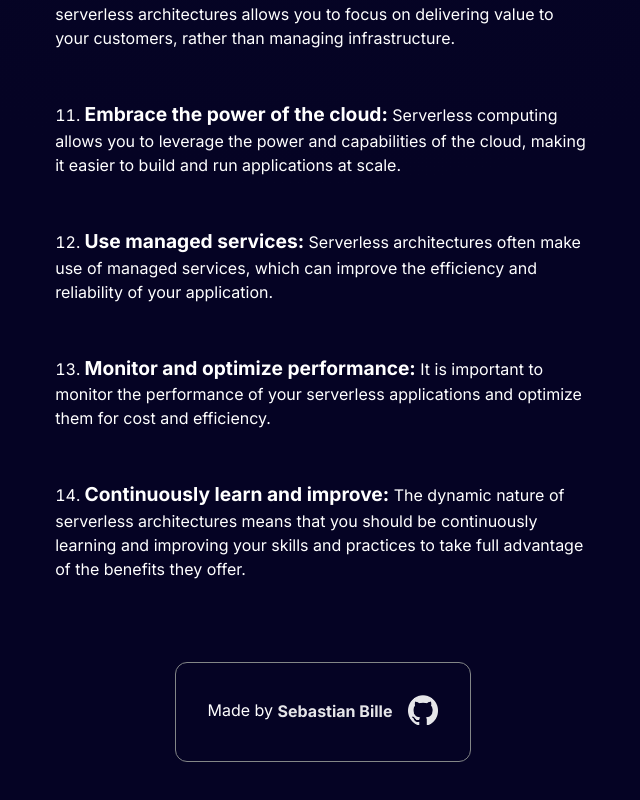
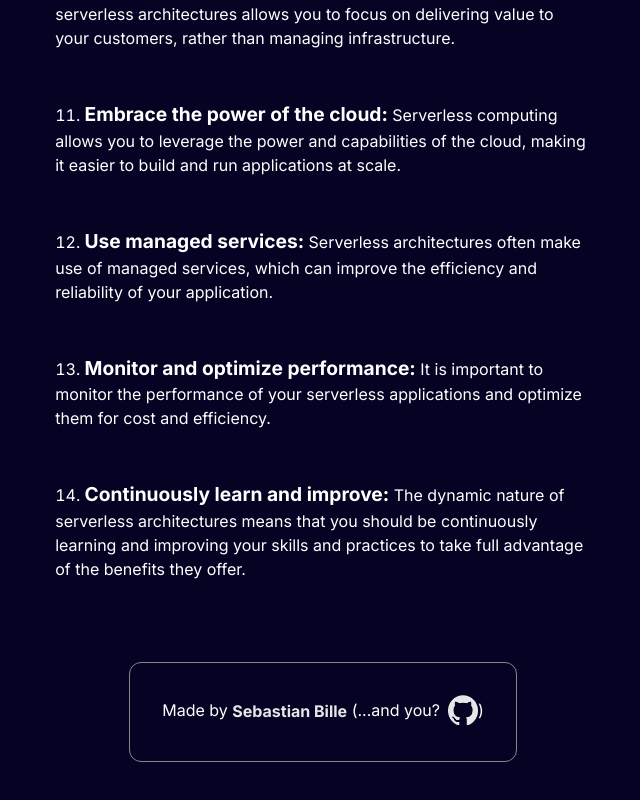
Before and after one commit to TastefulElk/serverless-manifesto, a Next.js app: page / in a window 1280 px wide. Shown: the part 2194-2994 px from the top of the page, without its empty margins (125-765 px from the left). Built offline with nearby package versions, Linux system fonts and the light colour scheme.

Commit message:
footer changes

```diff
--- a/pages/index.tsx
+++ b/pages/index.tsx
@@ -187,7 +187,7 @@ export default function Home() {
             <a href='https://sebastianbille.com/'>
               <span>Sebastian Bille</span>
             </a>
-            <a href='https://github.com/TastefulElk/serverless-manifesto' className={styles.github}><Image src='/github-icon.png' alt='Github share icon' width={30} height={30} /></a>
+            {' '}(...and you?<a href='https://github.com/TastefulElk/serverless-manifesto' className={styles.github}><Image src='/github-icon.png' alt='Github share icon' width={30} height={30} /></a>)
           </p>
           {/* <p></p> */}
         </footer>
--- a/styles/Home.module.css
+++ b/styles/Home.module.css
@@ -114,7 +114,7 @@
 }
 
 .github {
-  padding-left: 1rem;
+  padding-left: .5rem;
   vertical-align: middle;
 }
 
```
